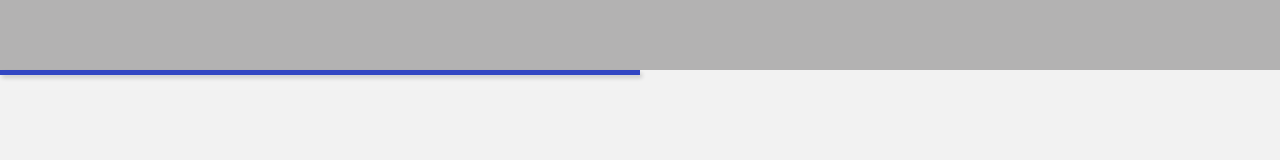
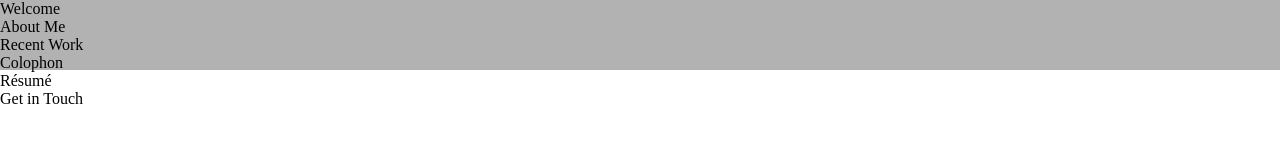
Before and after one commit to NicolasGoosen/portfolio, a plain HTML site: page index.html in a window 1280 px wide. Drawn offline with Linux system fonts and the light colour scheme.

Commit message:
drop reading progress idea

```diff
--- a/index.html
+++ b/index.html
@@ -8,11 +8,31 @@
     <header>
         <nav class="main-nav">
 
+            <ul>
+                <li>
+                    Welcome
+                </li>
+                <li>
+                    About Me
+                </li>
+                <li>
+                    Recent Work
+                </li>
+                <li>
+                    Colophon
+                </li>
+                <li>
+                    Résumé
+                </li>
+                <li>
+                    Get in Touch
+                </li>
+            </ul>
+
         </nav>
-        <div class="reading-progress">
+    </header>
 
-        </div>
-    </header>
+
 
 </body>
 </html>
--- a/style.css
+++ b/style.css
@@ -1,24 +1,38 @@
-
 
 /* Boilerplate stuff
 –––––––––––––––––––––––––––––––––––––––––––––––––– */
-:root { box-sizing: border-box; scroll-behavior: smooth; }
-*, ::before, ::after { padding: 0; margin: 0; box-sizing: inherit; }
-body { -webkit-font-smoothing: antialiased; }
-a:hover { cursor: pointer; }
+:root {
+    box-sizing: border-box;
+    scroll-behavior: smooth; }
+*,
+::before,
+::after {
+    padding: 0;
+    margin: 0;
+    box-sizing: inherit; }
+/* *:focus {
+    outline: none; } */
+/* body {
+    -webkit-font-smoothing: antialiased; } */
+
+
+/* Z-indexex
+–––––––––––––––––––––––––––––––––––––––––––––––––– */
+:root {
+    --mobile-footer-nav: 500;
+}
+
 
 /* Colours
 –––––––––––––––––––––––––––––––––––––––––––––––––– */
 :root {
     --tdnd-bkg-dark:   hsl(  20,  1%, 70% );
     --tdnd-bkg-light:  hsl(  20,  1%, 95% );
-    --tdnd-highlight:  rgb(  50,  70, 195 );
-}
 
-/* Colours
-–––––––––––––––––––––––––––––––––––––––––––––––––– */
-body {
-    background-color: var( --tdnd-bkg-light );
+    --primary-highlight: rgb(  49,  72, 193 );
+
+    --mobile-nav-bg:     rgb( 179, 177, 177 );
+    --mobile-nav-color:  rgb( 235, 235, 235 );
 }
 
 
@@ -28,13 +42,3 @@ body {
     background-color: var( --tdnd-bkg-dark );
     height: 70px;
 }
-
-/* Reading Progress Bar
-–––––––––––––––––––––––––––––––––––––––––––––––––– */
-.reading-progress {
-    background-color: var( --tdnd-highlight );
-    box-shadow: 2px 3px 4px 0px rgba( 0, 0, 0, 0.16 );
-    height: 5px;
-    margin-right: auto;
-    width: 50vw;
-}
```
